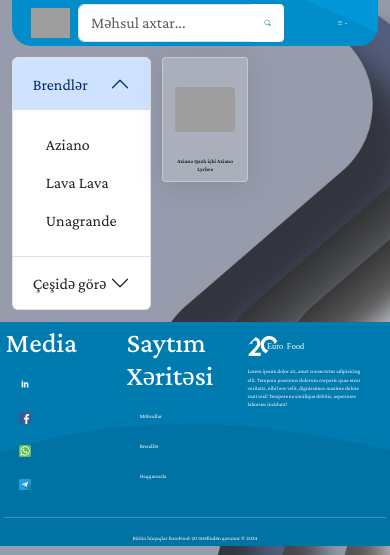
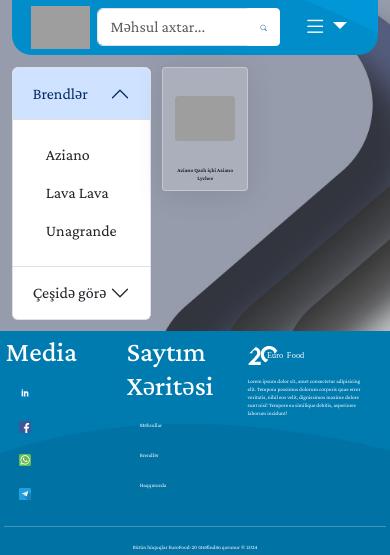
Before and after one commit to JackS0l0/eurofood, a Django app: page /brands/3/ in a window 390 px wide. Shown: the top 555 px of the page. Run offline with Django 5.2, Linux system fonts and the light colour scheme; data comes from the database, SQL or seed files in the repository; some libraries are stand-ins or nearby versions; some web fonts are replaced; grey boxes are pictures that could not be loaded.

Commit message:
modified:   static/css/style.css 	modified:   static/css/style.css.map 	modified:   static/css/style.scss 	modified:   staticfiles/css/style.css 	modified:   staticfiles/css/style.css.map 	modified:   staticfiles/css/style.scss 	modified:   templates/addons/head.html 	modified:   templates/addons/header.html

```diff
--- a/static/css/style.css
+++ b/static/css/style.css
@@ -472,12 +472,15 @@ body.body-dark footer {
   background-size: cover;
 }
 
-@media only screen and (min-width: 801px) {
+@media only screen and (min-width: 1001px) {
   body header span:nth-child(3) {
     display: none;
   }
+  body header span .mobilelogo {
+    display: none;
+  }
 }
-@media only screen and (max-width: 800px) {
+@media only screen and (max-width: 1000px) {
   body header span:nth-child(2) {
     display: none;
   }
@@ -487,6 +490,15 @@ body.body-dark footer {
   body header span:first-child .btnSearch {
     width: 70%;
   }
+  body header span:first-child .weblogo {
+    display: none;
+  }
+  body header span:first-child .mobilelogo img {
+    width: 15vw;
+  }
+  body header .mobileSpan .mobileDropdown .dropdown button {
+    font-size: 6vw;
+  }
   body main .productsBlock {
     grid-template-columns: auto;
     justify-content: center;
--- a/static/css/style.scss
+++ b/static/css/style.scss
@@ -540,16 +540,21 @@ body.body-dark {
         background-size: cover;
     }
 }
-@media only screen and (min-width:801px) {
+@media only screen and (min-width:1001px) {
     body{
         header{
             span:nth-child(3){
                 display: none;
             }
+            span{
+                .mobilelogo{
+                    display: none;
+                }
+            }
         }
     }
 }
-@media only screen and (max-width:800px) {
+@media only screen and (max-width:1000px) {
     body{
         header{
             span:nth-child(2){
@@ -559,6 +564,23 @@ body.body-dark {
                 width: 100%;
                 .btnSearch{
                     width: 70%;
+                }
+                .weblogo{
+                    display: none;
+                }
+                .mobilelogo{
+                    img{
+                        width: 15vw;
+                    }
+                }
+            }
+            .mobileSpan{
+                .mobileDropdown{
+                    .dropdown{
+                        button{
+                            font-size: 6vw;
+                        }
+                    }
                 }
             }
         }
--- a/templates/addons/head.html
+++ b/templates/addons/head.html
@@ -4,7 +4,7 @@
     <meta name="viewport" content="width=device-width, initial-scale=1.0">
     <link rel="stylesheet" href="{% static 'css/slick.css' %}">
     <link rel="stylesheet" href="{% static 'css/slick-theme.css' %}">
-    <link rel="shortcut icon" href="../../static/media/logowh.svg" type="image/x-icon">
+    <link rel="shortcut icon" href="https://res.cloudinary.com/dwhwtk8c0/image/upload/f_auto,q_auto/qy5tclupaghqb7v3gckq" type="image/x-icon">
     <link href="https://cdn.jsdelivr.net/npm/bootstrap@5.3.3/dist/css/bootstrap.min.css" rel="stylesheet" integrity="sha384-QWTKZyjpPEjISv5WaRU9OFeRpok6YctnYmDr5pNlyT2bRjXh0JMhjY6hW+ALEwIH" crossorigin="anonymous">
     <link rel="stylesheet" href="https://cdn.jsdelivr.net/npm/bootstrap-icons@1.11.3/font/bootstrap-icons.min.css">
     <link rel="stylesheet" href="{% static 'css/style.css' %}">
--- a/templates/addons/header.html
+++ b/templates/addons/header.html
@@ -2,7 +2,8 @@
 {% load i18n %}
 <header>
     <span>
-        <a href="{% url 'homepage' %}" class="logo"><img src="https://res.cloudinary.com/dwhwtk8c0/image/upload/f_auto,q_auto/yg9kyu0zl31xqtbbmstr" alt=""></a>
+        <a href="{% url 'homepage' %}" class="logo weblogo"><img src="https://res.cloudinary.com/dwhwtk8c0/image/upload/f_auto,q_auto/yg9kyu0zl31xqtbbmstr" alt=""></a>
+        <a href="{% url 'homepage' %}" class="logo mobilelogo"><img src="https://res.cloudinary.com/dwhwtk8c0/image/upload/f_auto,q_auto/qy5tclupaghqb7v3gckq" alt=""></a>
         <div class="btnSearch">
             <form method="GET" action="{% url 'searchpage' %}">
                 <div class="input-group">
```
Also changed, not shown: 4 other files.
